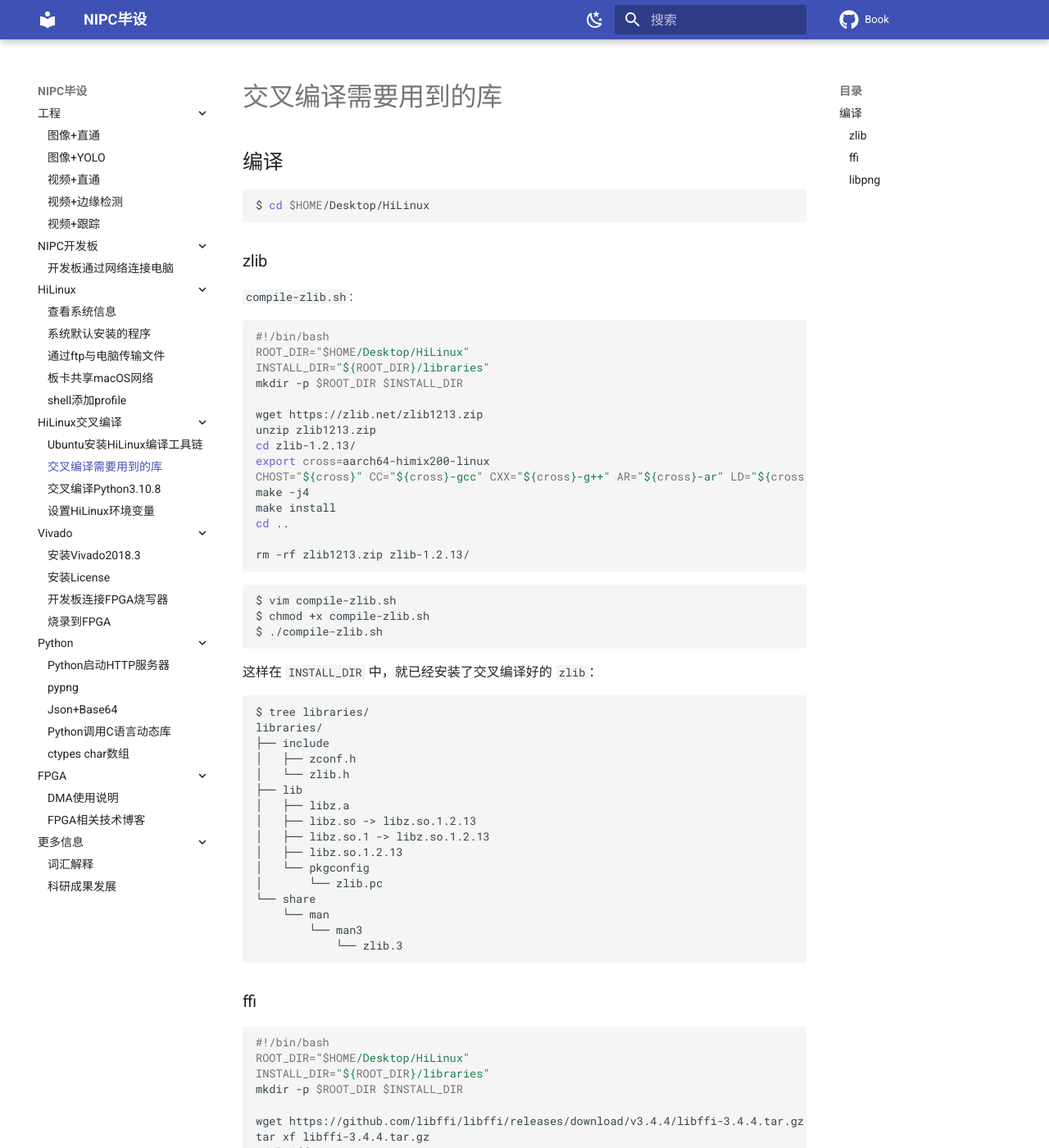
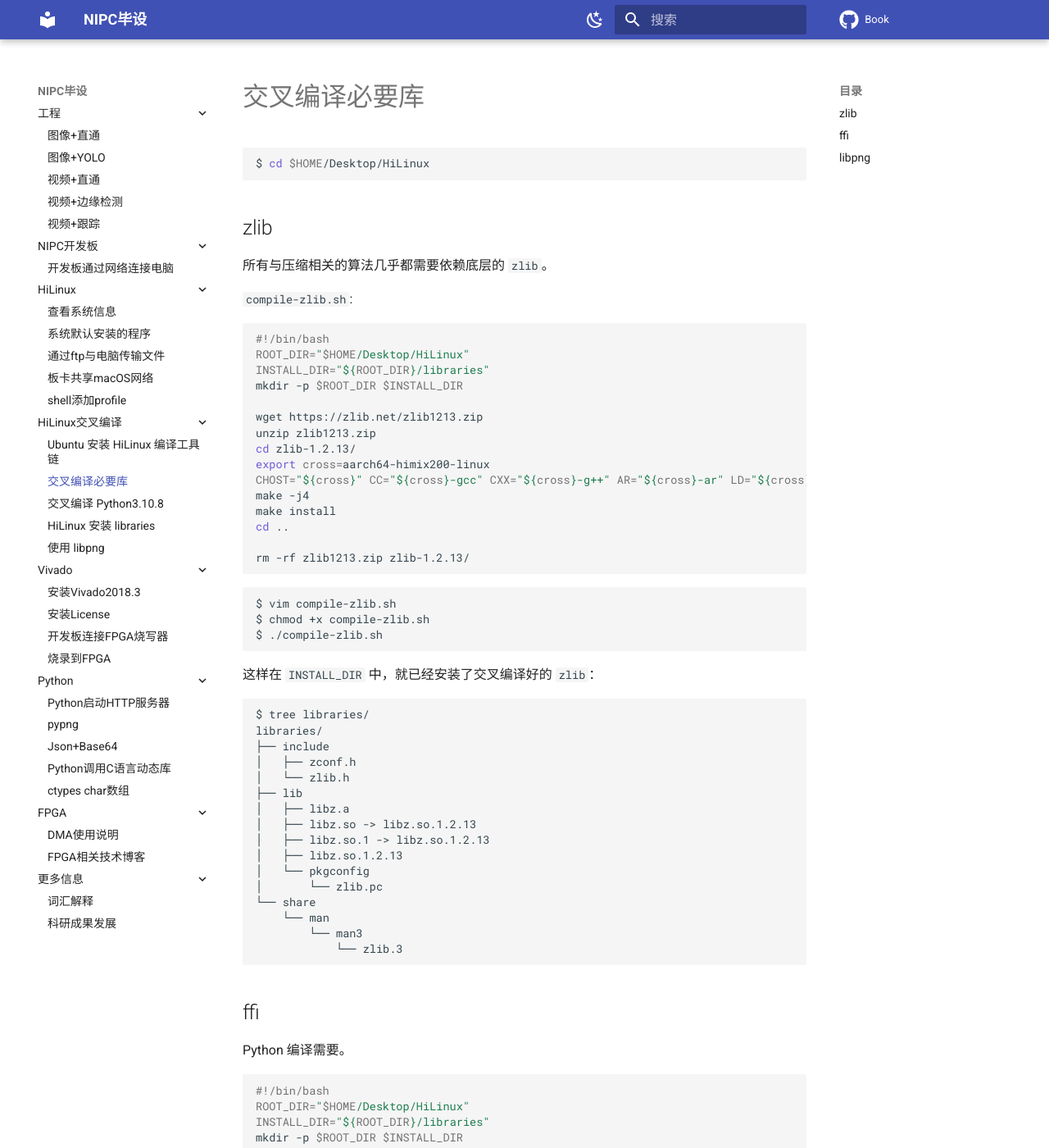
Before and after one commit to NIPC-Project/Book, an MkDocs documentation site: the page built from docs/COMPILE/compile-libs.md, in a window 1280 px wide and 1400 px high. Shown: the whole window at 82% size. Built offline with MkDocs 1.6.1 and Material for MkDocs 9.7.7, drawn with Linux system fonts in a browser that asks for light colours; comment, search, counter and statistics services are not loaded; some of the changed text lies outside the part shown.

Commit message:
refactor compile

````diff
--- a/docs/COMPILE/compile-lib.md
+++ b/docs/COMPILE/compile-libs.md
@@ -1,12 +1,12 @@
-# 交叉编译需要用到的库
-
-## 编译
+# 交叉编译必要库
 
 ```sh
 $ cd $HOME/Desktop/HiLinux
 ```
 
-### zlib
+## zlib
+
+所有与压缩相关的算法几乎都需要依赖底层的 `zlib`。
 
 `compile-zlib.sh`:
 
@@ -55,7 +55,9 @@ libraries/
             └── zlib.3
 ```
 
-### ffi
+## ffi
+
+Python 编译需要。
 
 ```sh
 #!/bin/bash
@@ -118,7 +120,9 @@ libraries/
             └── zlib.3
 ```
 
-### libpng
+## libpng
+
+项目中需要使用 `libpng` 对图像数据压缩之后再传输。
 
 `compile-png.sh`:
 
--- a/docs/COMPILE/compile-python.md
+++ b/docs/COMPILE/compile-python.md
@@ -1,6 +1,6 @@
-# 交叉编译Python3.10.8
+# 交叉编译 Python3.10.8
 
-> 含pip/zlib/ffi
+> 此文构建的 Python 含 pip/zlib/ffi
 
 请使用 `Ubuntu 22.04`，这个版本测试成功编译。
 
@@ -74,7 +74,7 @@ $ ./compile-python.sh
 
 ## 安装
 
-按照 [设置环境变量](./set-env.md) 中的步骤进行安装。
+按照 [安装 libraries](./install-libs.md) 中的步骤进行安装。
 
 ## 查看效果
 
--- a/mkdocs.yml
+++ b/mkdocs.yml
@@ -19,9 +19,10 @@ nav:
     - HILINUX/shell-profile.md
   - HiLinux交叉编译:
     - COMPILE/install-compiler.md
-    - COMPILE/compile-lib.md
+    - COMPILE/compile-libs.md
     - COMPILE/compile-python.md
-    - COMPILE/set-env.md
+    - COMPILE/install-libs.md
+    - COMPILE/use-libpng.md
   - Vivado:
     - VIVADO/install.md
     - VIVADO/license.md
````
Also changed, not shown: docs/COMPILE/install-compiler.md (+1 -1 lines), docs/COMPILE/install-libs.md (added, +87 -0 lines), docs/COMPILE/set-env.md (deleted, +0 -25 lines).
